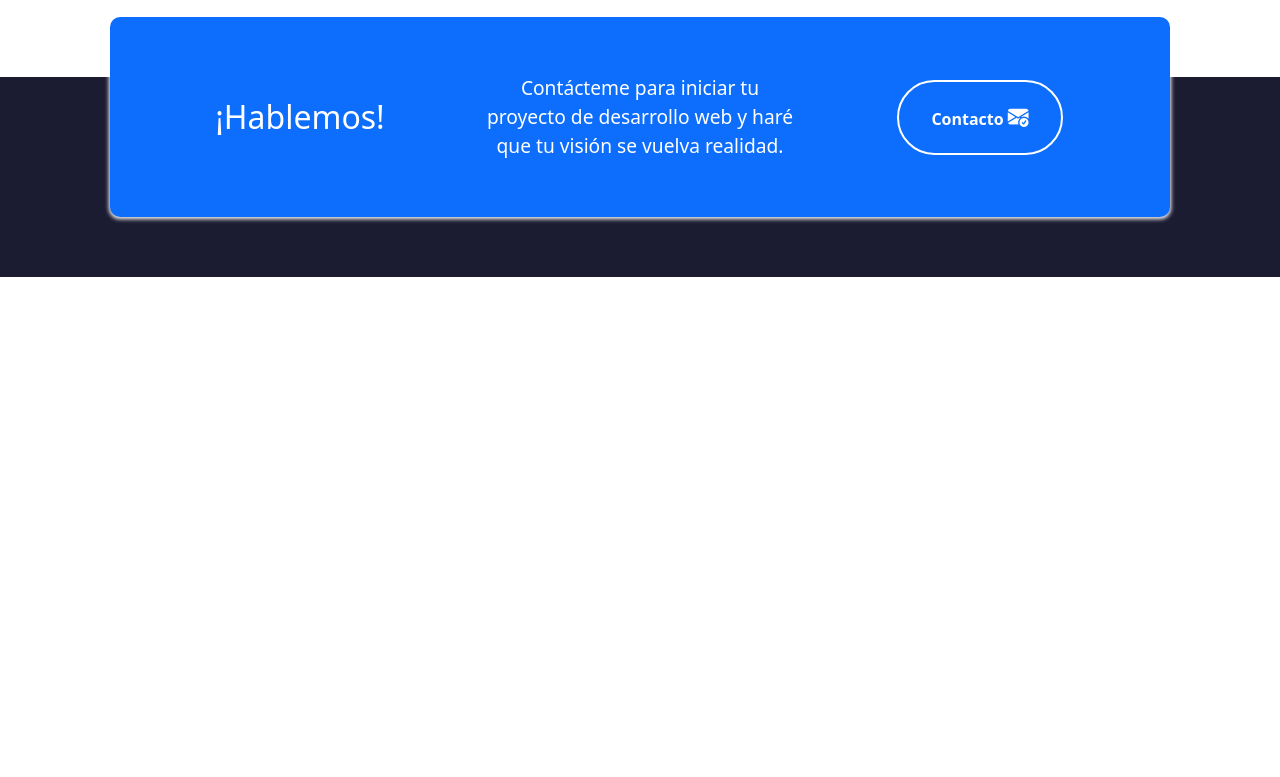
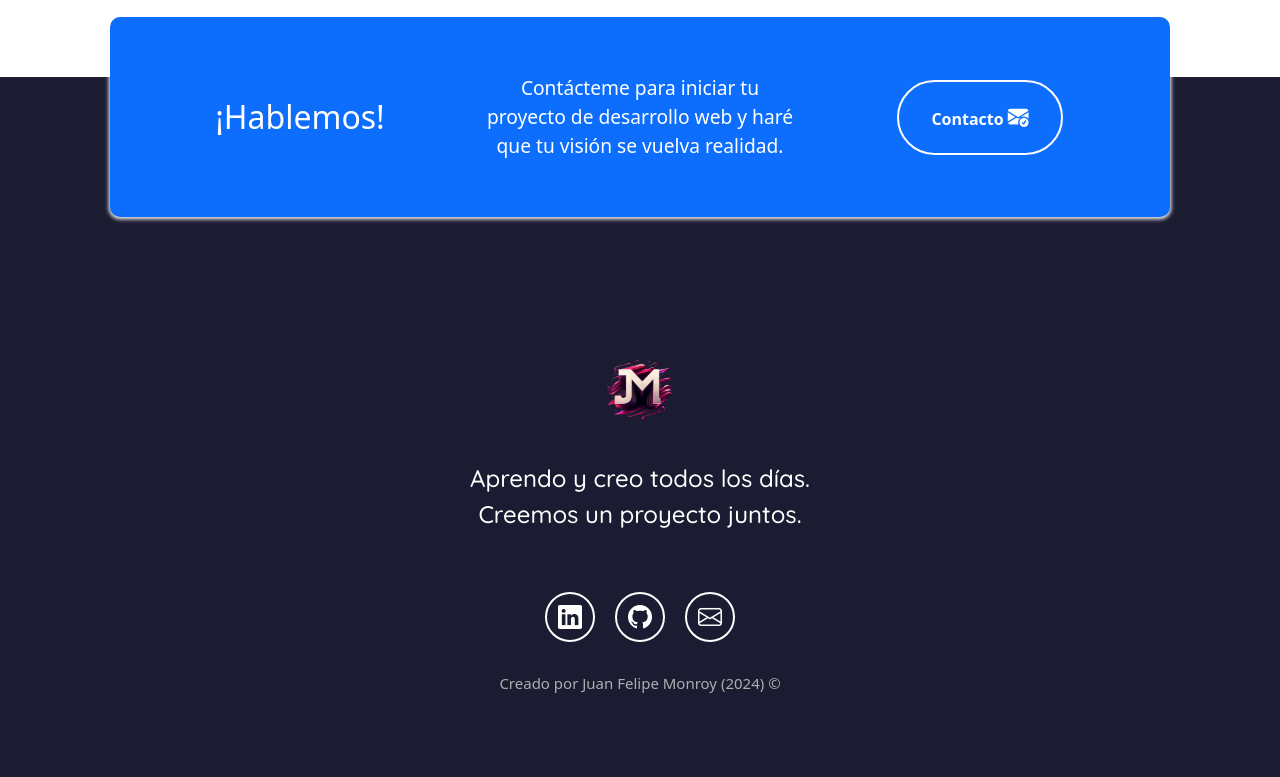
Before and after one commit to JuanfeMonroyJ/PortafolioActualizado, a plain HTML site: page index.html in a window 1280 px wide. Shown: the part 3972-4749 px from the top of the page. Before the commit the page ends 4249 px from the top, so only its background shows below. Drawn offline with nearby package versions, Linux system fonts and the light colour scheme; a web font is replaced by a local one.

Commit message:
Terminando footer

```diff
--- a/index.html
+++ b/index.html
@@ -24,7 +24,8 @@
     <!-- Google Fonts -->
     <link rel="preconnect" href="https://fonts.googleapis.com">
     <link rel="preconnect" href="https://fonts.gstatic.com" crossorigin>
-    <link href="https://fonts.googleapis.com/css2?family=Rubik+Dirt&family=Share+Tech+Mono&display=swap"
+    <link
+        href="https://fonts.googleapis.com/css2?family=Quicksand:wght@500&family=Rubik+Dirt&family=Share+Tech+Mono&display=swap"
         rel="stylesheet">
 </head>
 
@@ -287,7 +288,8 @@
             <div class="carousel-inner">
                 <div class="carousel-item active">
                     <div class="container">
-                        <img class="testimonio-imagen rounded-circle d-block" src="./assets/cliente1.svg" alt="Foto de Gino">
+                        <img class="testimonio-imagen rounded-circle d-block" src="./assets/cliente1.svg"
+                            alt="Foto de Gino">
                         <p class="testimonio-texto">Lorem ipsum dolor sit amet, consectetur adipiscing elit. Integer in
                             nisi dictum, convallis leo eu, viverra ante. Duis tristique nulla quam, eget malesuada est
                             eleifend vel.</p>
@@ -299,7 +301,8 @@
                 </div>
                 <div class="carousel-item">
                     <div class="container">
-                        <img class="d-block testimonio-imagen rounded-circle" src="./assets/cliente2.svg" alt="Foto de Nora">
+                        <img class="d-block testimonio-imagen rounded-circle" src="./assets/cliente2.svg"
+                            alt="Foto de Nora">
                         <p class="testimonio-texto">Lorem ipsum dolor sit amet, consectetur adipiscing elit. Integer in
                             nisi dictum, convallis leo eu, viverra ante. Duis tristique nulla quam, eget malesuada est
                             eleifend vel.</p>
@@ -311,7 +314,8 @@
                 </div>
                 <div class="carousel-item">
                     <div class="container">
-                        <img class="d-block testimonio-imagen rounded-circle" src="./assets/cliente3.svg" alt="Foto de Leonardo">
+                        <img class="d-block testimonio-imagen rounded-circle" src="./assets/cliente3.svg"
+                            alt="Foto de Leonardo">
                         <p class="testimonio-texto">Lorem ipsum dolor sit amet, consectetur adipiscing elit. Integer in
                             nisi dictum, convallis leo eu, viverra ante. Duis tristique nulla quam, eget malesuada est
                             eleifend vel.</p>
@@ -322,14 +326,16 @@
                     </div>
                 </div>
             </div>
-            <button class="carousel-control-prev" type="button" data-bs-target="#testimonios-carrusel" data-bs-slide="prev">
+            <button class="carousel-control-prev" type="button" data-bs-target="#testimonios-carrusel"
+                data-bs-slide="prev">
                 <span class="carousel-control-prev-icon" aria-hidden="true"></span>
                 <span class="visually-hidden">Previous</span>
-              </button>
-              <button class="carousel-control-next" type="button" data-bs-target="#testimonios-carrusel" data-bs-slide="next">
+            </button>
+            <button class="carousel-control-next" type="button" data-bs-target="#testimonios-carrusel"
+                data-bs-slide="next">
                 <span class="carousel-control-next-icon" aria-hidden="true"></span>
                 <span class="visually-hidden">Next</span>
-              </button>
+            </button>
         </div>
     </section>
 
@@ -358,6 +364,24 @@
         </div>
     </section>
 
+    <!-- Pie de pagina (Footer) -->
+    <footer class="seccion-oscura d-flex flex-column align-items-center justify-content-center">
+        <img class="footer-logo" src="./assets/favicon.png" alt="Logo del Portafolio">
+        <p class="footer-texto text-center">Aprendo y creo todos los días.<br>Creemos un proyecto juntos.</p>
+        <div class="iconos-redes-sociales d-flex flex-wrap align-items-center justify-content-center">
+            <a href="https://www.linkedin.com/in/juanfelipemonroy/" target="_blank" rel="noopener noreferrer">
+                <i class="bi bi-linkedin"></i>
+            </a>
+            <a href="https://github.com/JuanfeMonroyJ" target="_blank" rel="noopener noreferrer">
+                <i class="bi bi-github"></i>
+            </a>
+            <a href="mailto:felipemonroyjimenez@gmail.com" target="_blank" rel="noopener noreferrer">
+                <i class="bi bi-envelope"></i>
+            </a>
+        </div>
+        <div class="derechos-de-autor">Creado por Juan Felipe Monroy (2024) &#169;</div>
+    </footer>
+
     <!-- JavaScript Bootstrap -->
     <script src="https://cdn.jsdelivr.net/npm/bootstrap@5.3.3/dist/js/bootstrap.bundle.min.js"
         integrity="sha384-YvpcrYf0tY3lHB60NNkmXc5s9fDVZLESaAA55NDzOxhy9GkcIdslK1eN7N6jIeHz"
--- a/style.css
+++ b/style.css
@@ -2,6 +2,7 @@
 :root {
     --letra-titulo: "Rubik Dirt", system-ui;
     --fondos: #1b1b32;
+    --fondos-contactos: rgb(13, 110, 253);
 }
 
 /* Barra de navegación */
@@ -288,7 +289,7 @@ h1 {
 
 .contacto .rectangulo {
     margin-top: -5rem;
-    background-color: rgb(13, 110, 253);
+    background-color: var(--fondos-contactos);
     border-radius: 10px;
     box-shadow: 0px 1px 4px 1px white;
 }
@@ -330,6 +331,58 @@ h1 {
     color: black;
 }
 
+/* Pie de Pagina (footer) */
+footer {
+    min-height: 500px;
+}
+
+.footer-logo {
+    height: 80px;
+    width: 80px;
+    margin: 10px;
+}
+
+.footer-texto {
+    font-size: 1.5rem;
+    padding: 20px;
+    margin-bottom: 30px;
+    font-family: "Quicksand", sans-serif;
+}
+
+.iconos-redes-sociales a {
+    width: 50px;
+    height: 50px;
+    display: flex;
+    align-items: center;
+    justify-content: center;
+    padding: 2px;
+    margin: 10px;
+    border: 2px solid white;
+    border-radius: 50%;
+    transition: all 0.2s ease-in;
+}
+
+.iconos-redes-sociales i {
+    color: white;
+    font-size: 1.5rem;
+    transition: all 0.2s ease-in;
+}
+
+.iconos-redes-sociales a:hover {
+    background-color: white;
+    border: 2px solid var(--fondos-contactos);
+}
+
+.iconos-redes-sociales a:hover i{
+    color: black;
+}
+
+.derechos-de-autor {
+    font-size: 0.938rem;
+    color: #aeaeae;
+    padding: 20px;
+}
+
 /* Adaptable (Responsivo) */
 @media screen and (max-width: 400px) {
     .overlay p {
```
Also changed, not shown: assets/icono-blanco.svg (added).
